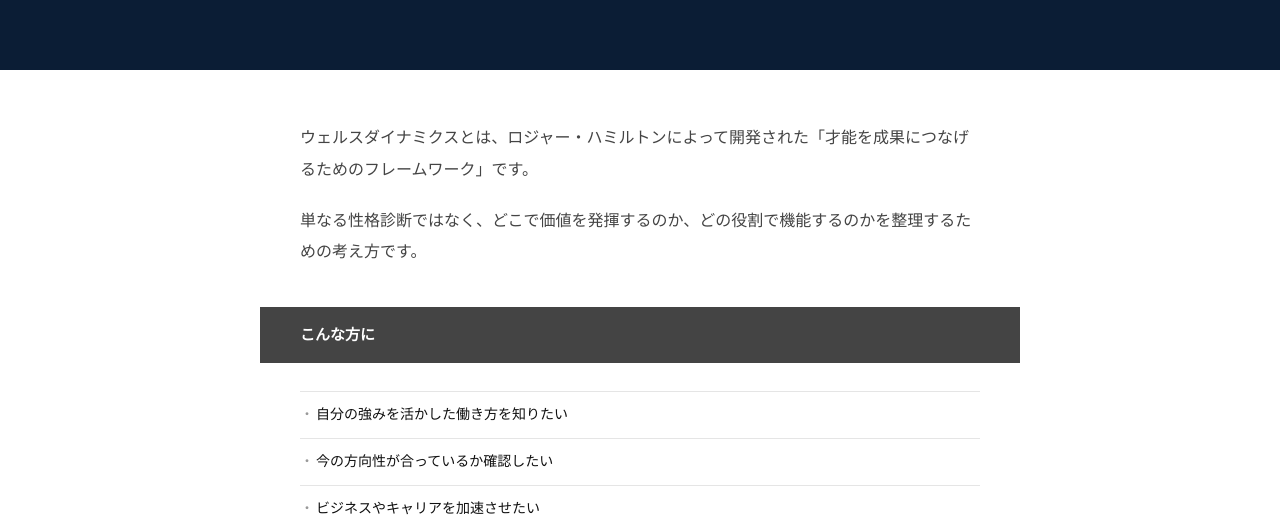
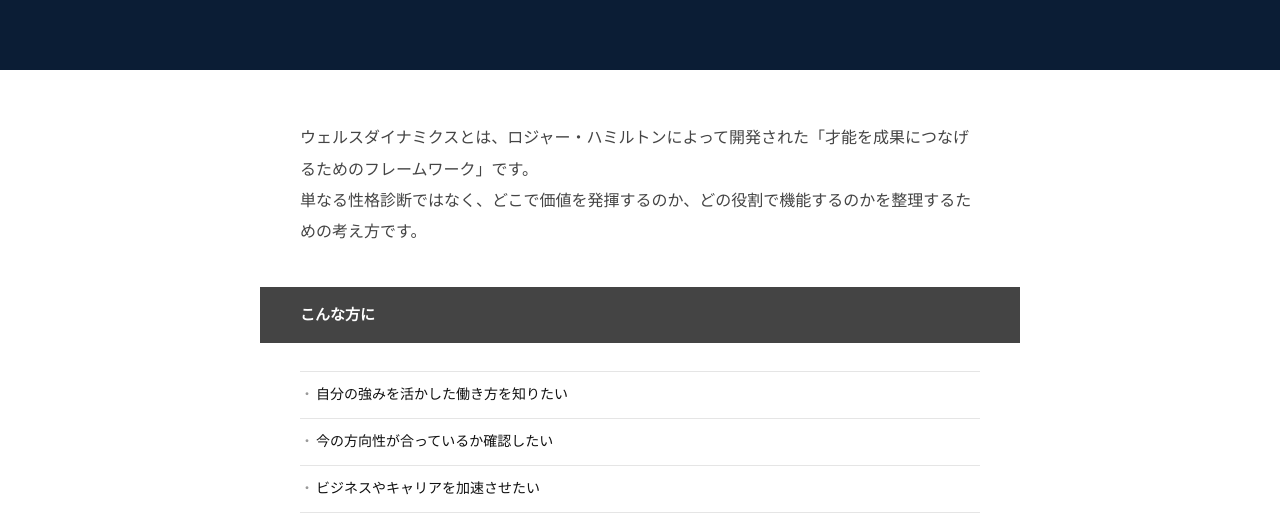
Before and after one commit to creatorsatoru-ai/satoru-site, a plain HTML site: page wealth.html in a window 1280 px wide. Shown: the part 279-800 px from the top of the page. Drawn offline with Linux system fonts and the light colour scheme.

Commit message:
Wealth: merge intro paragraphs

```diff
--- a/wealth.html
+++ b/wealth.html
@@ -127,8 +127,7 @@
 
     <div class="intro-section">
       <div class="wrap">
-        <p>ウェルスダイナミクスとは、ロジャー・ハミルトンによって開発された「才能を成果につなげるためのフレームワーク」です。</p>
-        <p>単なる性格診断ではなく、どこで価値を発揮するのか、どの役割で機能するのかを整理するための考え方です。</p>
+        <p>ウェルスダイナミクスとは、ロジャー・ハミルトンによって開発された「才能を成果につなげるためのフレームワーク」です。<br>単なる性格診断ではなく、どこで価値を発揮するのか、どの役割で機能するのかを整理するための考え方です。</p>
       </div>
     </div>
 
```
